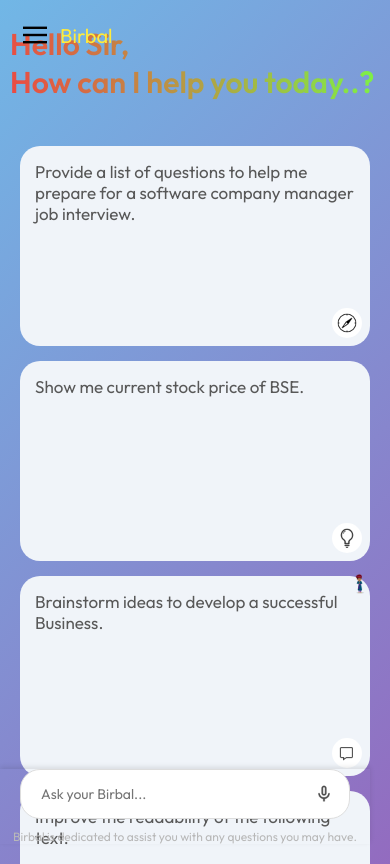
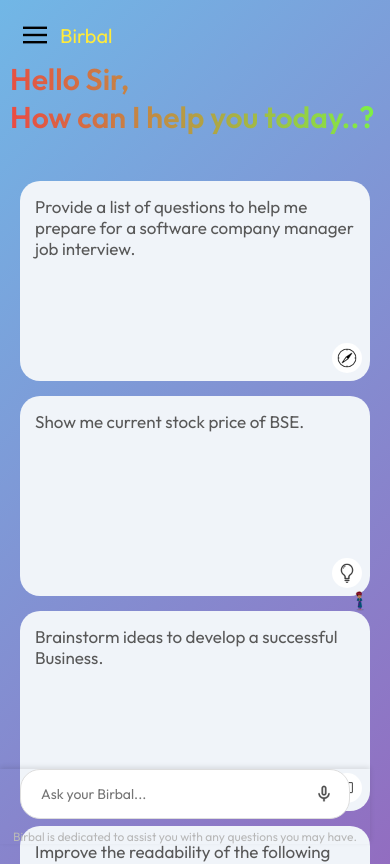
Before and after one commit to AmanPathak03/Chat-Birbal, a React (Vite) app: page / in a window 390 px wide. Shown: the top 864 px of the page. Built offline with nearby package versions, Linux system fonts and the light colour scheme; no server answers.

Commit message:
Main.css

```diff
--- a/src/components/Main/Main.css
+++ b/src/components/Main/Main.css
@@ -363,10 +363,12 @@
         height: auto;
         top: 10px;
         right: 10px;
+        object-fit: cover;
     }
     .main .greet {
         font-size: 30px;
         padding: 10px;
+        margin-top: 50px;
     }
     .main-bottom {
         width: calc(100% - 20px);
```
